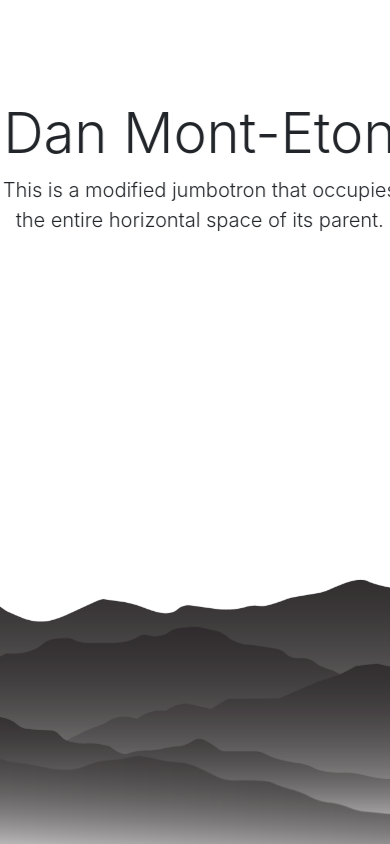
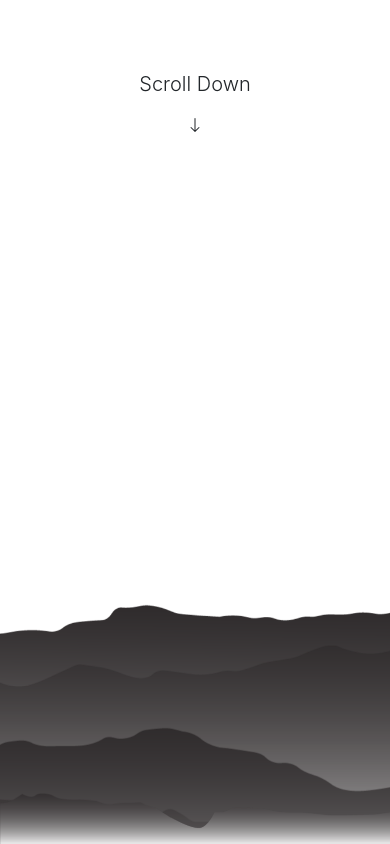
Before and after one commit to dansirdan/inktober-challenge, a website: page index.html in a window 390 px wide. Drawn offline with nearby package versions, Linux system fonts and the light colour scheme.

Commit message:
finalizing the responsive nature of the parallax content

```diff
--- a/index.html
+++ b/index.html
@@ -1,72 +1,96 @@
 <!DOCTYPE html>
 <html lang="en">
-
   <head>
-    <meta charset="UTF-8">
-    <meta name="viewport" content="width=device-width, initial-scale=1.0">
+    <meta charset="UTF-8" />
+    <meta name="viewport" content="width=device-width, initial-scale=1.0" />
     <title>Document</title>
-    <link rel="stylesheet" href="https://maxcdn.bootstrapcdn.com/bootstrap/4.0.0/css/bootstrap.min.css"
-        integrity="sha384-Gn5384xqQ1aoWXA+058RXPxPg6fy4IWvTNh0E263XmFcJlSAwiGgFAW/dAiS6JXm" crossorigin="anonymous">
-    <link rel="stylesheet" href="style.css">
+    <link
+      rel="stylesheet"
+      href="https://maxcdn.bootstrapcdn.com/bootstrap/4.0.0/css/bootstrap.min.css"
+      integrity="sha384-Gn5384xqQ1aoWXA+058RXPxPg6fy4IWvTNh0E263XmFcJlSAwiGgFAW/dAiS6JXm"
+      crossorigin="anonymous"
+    />
+    <link rel="stylesheet" href="style.css" />
   </head>
 
   <body>
     <div class="parallax">
-        <!-- <div class="parallax__layer parallax__layer__0">
-        </div> -->
+      <div class="parallax__layer parallax__layer__0">
+        <img src="assets/images/update/layer0.png" />
+      </div>
       <div class="parallax__layer parallax__layer__1">
-            <img src="assets/images/layer1.png" />
+        <img src="assets/images/update/layer1.png" />
       </div>
       <div class="parallax__layer parallax__layer__2">
+        <img src="assets/images/update/layer3.png" />
+      </div>
+      <div class="parallax__layer parallax__layer__3">
+        <img src="assets/images/update/layer4.png" />
+      </div>
+      <div class="parallax__layer parallax__layer__4">
         <header>
-
-                <h1 class="display-4">Dan Mont-Eton</h1>
-                <p class="lead">
-                    This is a modified jumbotron that occupies the entire horizontal space of its
-                    parent.
-                </p>
-
+          <p class="lead">Scroll Down</p>
+          <svg
+            width="1em"
+            height="1em"
+            viewBox="0 0 16 16"
+            class="bi bi-arrow-down"
+            fill="currentColor"
+            xmlns="http://www.w3.org/2000/svg"
+          >
+            <path
+              fill-rule="evenodd"
+              d="M8 1a.5.5 0 0 1 .5.5v11.793l3.146-3.147a.5.5 0 0 1 .708.708l-4 4a.5.5 0 0 1-.708 0l-4-4a.5.5 0 0 1 .708-.708L7.5 13.293V1.5A.5.5 0 0 1 8 1z"
+            />
+          </svg>
         </header>
       </div>
-        <div class="parallax__layer parallax__layer__3">
-            <img src="assets/images/layer3.png" />
-        </div>
-        <div class="parallax__layer parallax__layer__4">
-            <img src="assets/images/layer4.png" />
-        </div>
       <div class="parallax__layer parallax__layer__5">
-            <img src="assets/images/layer5.png" />
+        <img src="assets/images/update/layer5.png" />
       </div>
       <div class="parallax__layer parallax__layer__6">
-            <img src="assets/images/layer6.png" />
+        <img src="assets/images/update/layer6.png" />
       </div>
       <div class="parallax__cover">
         <nav class="navbar navbar-expand-lg navbar-light bg-light">
-                <a class="navbar-brand" href="#">Navbar</a>
-                <button class="navbar-toggler" type="button" data-toggle="collapse" data-target="#navbarNavAltMarkup"
-                    aria-controls="navbarNavAltMarkup" aria-expanded="false" aria-label="Toggle navigation">
+          <a class="navbar-brand" href="#">Dan Mont-Eton</a>
+          <button
+            class="navbar-toggler"
+            type="button"
+            data-toggle="collapse"
+            data-target="#navbarNavAltMarkup"
+            aria-controls="navbarNavAltMarkup"
+            aria-expanded="false"
+            aria-label="Toggle navigation"
+          >
             <span class="navbar-toggler-icon"></span>
           </button>
           <div class="collapse navbar-collapse" id="navbarNavAltMarkup">
             <div class="navbar-nav">
-                        <a class="nav-item nav-link active" href="#">Home <span class="sr-only">(current)</span></a>
+              <a class="nav-item nav-link active" href="#"
+                >Home <span class="sr-only">(current)</span></a
+              >
               <a class="nav-item nav-link" href="#">Features</a>
               <a class="nav-item nav-link" href="#">Pricing</a>
-                        <a class="nav-item nav-link disabled" href="#">Disabled</a>
             </div>
           </div>
         </nav>
       </div>
     </div>
-    <script src="https://code.jquery.com/jquery-3.2.1.slim.min.js"
+    <script
+      src="https://code.jquery.com/jquery-3.2.1.slim.min.js"
       integrity="sha384-KJ3o2DKtIkvYIK3UENzmM7KCkRr/rE9/Qpg6aAZGJwFDMVNA/GpGFF93hXpG5KkN"
-        crossorigin="anonymous"></script>
-    <script src="https://cdnjs.cloudflare.com/ajax/libs/popper.js/1.12.9/umd/popper.min.js"
+      crossorigin="anonymous"
+    ></script>
+    <script
+      src="https://cdnjs.cloudflare.com/ajax/libs/popper.js/1.12.9/umd/popper.min.js"
       integrity="sha384-ApNbgh9B+Y1QKtv3Rn7W3mgPxhU9K/ScQsAP7hUibX39j7fakFPskvXusvfa0b4Q"
-        crossorigin="anonymous"></script>
-    <script src="https://maxcdn.bootstrapcdn.com/bootstrap/4.0.0/js/bootstrap.min.js"
+      crossorigin="anonymous"
+    ></script>
+    <script
+      src="https://maxcdn.bootstrapcdn.com/bootstrap/4.0.0/js/bootstrap.min.js"
       integrity="sha384-JZR6Spejh4U02d8jOt6vLEHfe/JQGiRRSQQxSfFWpi1MquVdAyjUar5+76PVCmYl"
-        crossorigin="anonymous"></script>
+      crossorigin="anonymous"
+    ></script>
   </body>
-
 </html>
--- a/style.css
+++ b/style.css
@@ -26,7 +26,7 @@ body {
   right: 0;
   bottom: 0;
   left: 0;
-  width: 105%;
+  width: 100%;
 }
 
 .parallax__layer img {
@@ -38,10 +38,14 @@ body {
 
 .parallax__layer header {
   position: absolute;
-  top: 100px;
+  max-width: 500px;
+  top: 20%;
+  left: 0;
   bottom: 0;
-  width: 100%;
+  right: 0;
   text-align: center;
+  margin-left: auto;
+  margin-right: auto;
 }
 
 .parallax__cover {
@@ -55,34 +59,34 @@ body {
   z-index: 2;
 }
 
-/* .parallax__layer__0 {
-    -webkit-transform: translateZ(-300px) scale(4);
-            transform: translateZ(-300px) scale(4);
-  } */
+.parallax__layer__0 {
+  -webkit-transform: translateZ(-300px) scale(4.5);
+  transform: translateZ(-300px) scale(4.5);
+}
 
 .parallax__layer__1 {
-  -webkit-transform: translateZ(-250px) scale(3.5);
-  transform: translateZ(-250px) scale(3.5);
+  -webkit-transform: translateZ(-250px) scale(4);
+  transform: translateZ(-250px) scale(4);
 }
 
 .parallax__layer__2 {
-  -webkit-transform: translateZ(-100px) scale(2);
-  transform: translateZ(-100px) scale(2);
+  -webkit-transform: translateZ(-170px) scale(3.5);
+  transform: translateZ(-170px) scale(3.5);
 }
 
 .parallax__layer__3 {
-  -webkit-transform: translateZ(-150px) scale(2.5);
-  transform: translateZ(-150px) scale(2.5);
+  -webkit-transform: translateZ(-100px) scale(3);
+  transform: translateZ(-100px) scale(3);
 }
 
 .parallax__layer__4 {
-  -webkit-transform: translateZ(-100px) scale(2);
-  transform: translateZ(-100px) scale(2);
+  -webkit-transform: translateY(-100px);
+  transform: translateY(-100px);
 }
 
 .parallax__layer__5 {
-  -webkit-transform: translateZ(-50px) scale(1.5);
-  transform: translateZ(-50px) scale(1.5);
+  -webkit-transform: translateZ(-50px) scale(1.75);
+  transform: translateZ(-50px) scale(1.75);
 }
 
 .parallax__layer__6 {
@@ -98,22 +102,8 @@ body {
 }
 
 /* Medium devices (landscape tablets, 768px and up) */
-@media only screen and (min-width: 768px) {
+@media only screen and (max-width: 768px) {
   .parallax__layer img {
     width: 180%;
   }
 }
-
-/* Large devices (laptops/desktops, 992px and up) */
-@media only screen and (min-width: 992px) {
-  .parallax__layer img {
-    width: 160%;
-  }
-}
-
-/* Extra large devices (large laptops and desktops, 1200px and up) */
-@media only screen and (min-width: 1200px) {
-  .parallax__layer img {
-    width: 100%;
-  }
-}
```
Also changed, not shown: assets/images/layer1.png (deleted), assets/images/layer3.png (deleted), assets/images/layer4.png (deleted), assets/images/layer5.png (deleted), assets/images/layer6.png (deleted), assets/images/update/layer0.png (added), assets/images/update/layer1.png (added), assets/images/update/layer3.png (added), assets/images/update/layer4.png (added), assets/images/update/layer5.png (added), assets/images/update/layer6.png (added). Lines whose indentation alone changed are shown as unchanged.
